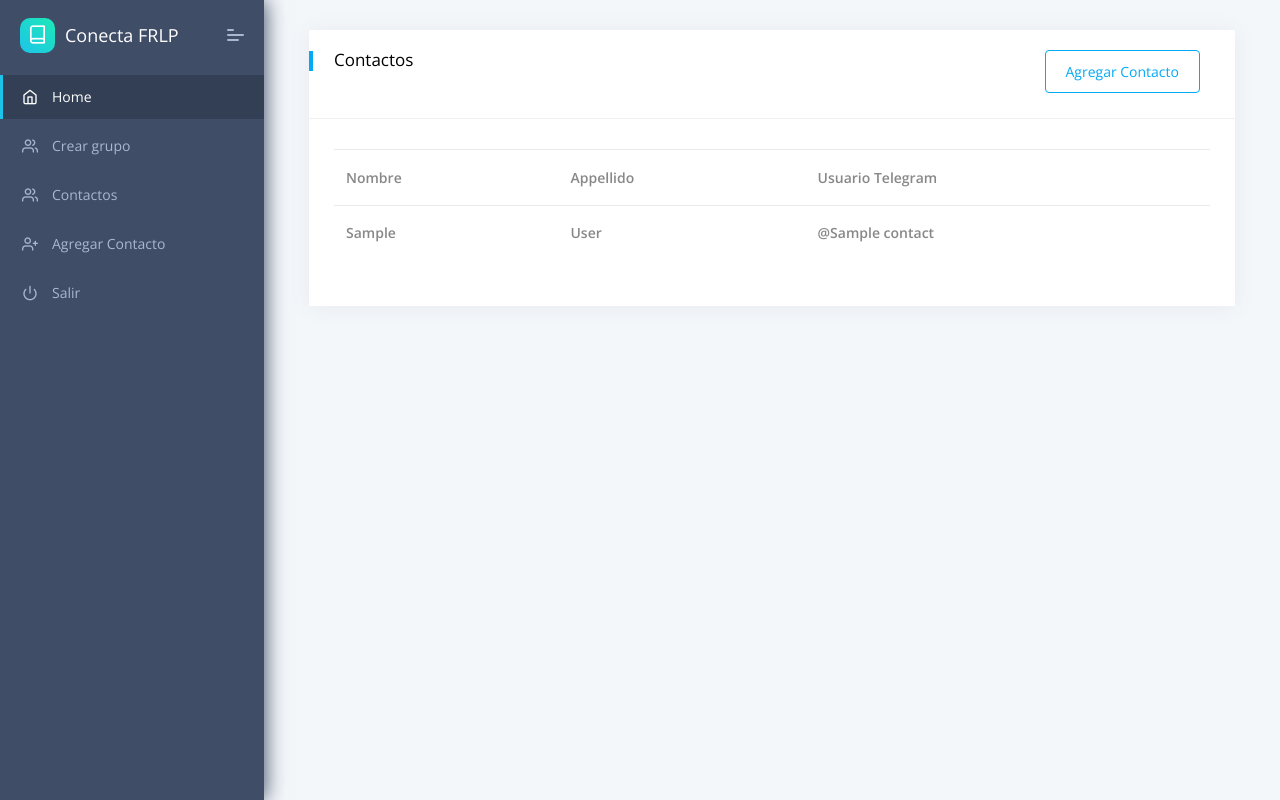
After one commit to diegomeretta/conectafrlp, a Django app: page /getcontacts in a window 1280 px wide. The commit adds this page. Run offline with Django 3.2, Linux system fonts and the light colour scheme; a user stored in the database is signed in; tables that the repository leaves empty hold one stand-in row (values such as "Sample post"); lists and menus that the app fills with data are empty; some libraries are stand-ins or nearby versions.

Commit message:
feature: added details to add contacts implementation. added get contacts screen

```diff
--- a/app/fixtures/contact-rol.json
+++ b/app/fixtures/contact-rol.json
@@ -4,7 +4,7 @@
       "pk": 1,
       "fields": {
         "name": "Profesor",
-        "description": "Profesor a cargo de la catedra"
+        "description": "Profesor"
       }
     },
     {
--- a/app/forms.py
+++ b/app/forms.py
@@ -1,4 +1,4 @@
-from django.forms import ModelForm, TextInput
+from django.forms import ModelForm, TextInput, Select
 from .models import Usuario, Group, Contact
 
 class AltaUsuarioForm(ModelForm):
@@ -43,5 +43,9 @@ class CreateContactForm(ModelForm):
             'last_name': TextInput(attrs={
                 "placeholder" : "Apellido",
                 "class": "form-control"
+            }),
+            'contact_rol': Select(attrs={
+                "placeholder" : "ses",
+                "class": "form-control"
             })
         }
--- a/app/models.py
+++ b/app/models.py
@@ -4,21 +4,6 @@ class Usuario(models.Model):
     username = models.CharField(max_length=32)
     api_id = models.CharField(max_length=32)
     api_hash = models.CharField(max_length=32)
-
-class Contact(models.Model):
-    # Fields
-    first_name = models.CharField(max_length=50)
-    last_name = models.CharField(max_length=50)
-    name = models.CharField(max_length=100, primary_key=True)
-    email = models.EmailField
-
-    # Metadata
-    class Meta:
-        ordering = ['first_name', 'last_name', 'name']
-
-    # Methods
-    def __str__(self):
-        return self.name
 
 class Rol(models.Model):
     # Fields
@@ -32,12 +17,23 @@ class Rol(models.Model):
 
     # Methods
     def __str__(self):
+        return self.description
+
+class Contact(models.Model):
+    # Fields
+    first_name = models.CharField(max_length=50)
+    last_name = models.CharField(max_length=50)
+    name = models.CharField(max_length=100, primary_key=True)
+    email = models.EmailField
+    contact_rol = models.ForeignKey(Rol, on_delete=models.CASCADE, default=2)
+
+    # Metadata
+    class Meta:
+        ordering = ['first_name', 'last_name']
+
+    # Methods
+    def __str__(self):
         return self.name
-
-class ContactRol(models.Model):
-    # Fields
-    contact_name = models.ForeignKey(Contact, on_delete=models.CASCADE)
-    rol_id = models.ForeignKey(Rol, on_delete=models.CASCADE)
 
 class Group(models.Model):
     # Fields
--- a/app/urls.py
+++ b/app/urls.py
@@ -19,4 +19,5 @@ urlpatterns = [
     path('solicitarkeys', views.solicitar_keys, name='solicitarkeys'),
     path('creategroup', views.create_group, name='creategroup'),
     path('createcontact', views.create_contact, name='createcontact'),
+    path('getcontacts', views.get_contacts, name='getcontacts'),
 ]
--- a/app/views.py
+++ b/app/views.py
@@ -87,11 +87,15 @@ def create_contact(request):
             contact = form.save(commit=False)
             contact.save()
 
-            return redirect('/')
+            return redirect('/getcontacts')
         else:
             form = CreateContactForm()
 
-        return render(request, 'create-contact.html', {'form':form})
+        return render(request, 'create-contact.html', { 'form' : form })
     elif request.method == "GET":
         form = CreateContactForm(request.POST or None)
-        return render(request, "create-contact.html", { 'form' : form})
+        return render(request, "create-contact.html", { 'form' : form })
+
+@login_required(login_url="/login/")
+def get_contacts(request):
+    return render(request, "get-contacts.html", {'contacts' : Contact.objects.all() })
--- /dev/null
+++ b/core/templates/get-contacts.html
@@ -0,0 +1,57 @@
+{% extends "layouts/base.html" %}
+
+{% block title %} Crear grupo {% endblock %}
+
+<!-- Specific CSS goes HERE -->
+{% block stylesheets %}{% endblock stylesheets %}
+
+{% block content %}
+
+    <div class="pcoded-content">
+        <div class="pcoded-inner-content">
+            <!-- [ breadcrumb ] start -->
+
+            <!-- [ breadcrumb ] end -->
+            <div class="main-body">
+                <div class="page-wrapper">
+                    <!-- [ Main Content ] start -->
+                    <div class="col-xl-12">
+                        <div class="card">
+                            <div class="card-header">
+                                <h5>Contactos</h5>
+                                <a class="btn btn-outline-primary" href="createcontact" title="btn btn-outline-primary" style="float: right;" data-toggle="tooltip">Agregar Contacto</a>
+                            </div>
+                            <div class="card-block table-border-style">
+                                <div class="table-responsive">
+                                    <table class="table table-hover">
+                                        <thead>
+                                            <tr>
+                                                <th>Nombre</th>
+                                                <th>Appellido</th>
+                                                <th>Usuario Telegram</th>
+                                            </tr>
+                                        </thead>
+                                        <tbody>
+                                        {% for contact in contacts %}
+                                            <tr>
+                                                <th>{{contact.first_name}}</th>
+                                                <th>{{contact.last_name}}</th>
+                                                <th>@{{contact.name}}</th>
+                                            </tr>
+                                        {% endfor %}
+                                        </tbody>
+                                    </table>
+                                </div>
+                            </div>
+                        </div>
+                    </div>
+                    <!-- [ Main Content ] end -->
+                </div>
+            </div>
+        </div>
+    </div>
+
+{% endblock content %}
+
+<!-- Specific Page JS goes HERE  -->
+{% block javascripts %}{% endblock javascripts %}
--- a/core/templates/includes/navigation-menu.html
+++ b/core/templates/includes/navigation-menu.html
@@ -26,9 +26,17 @@
                         </a>
                     </li>
                     <li data-username="Disabled Menu" class="nav-item">
+                        <a href="getcontacts" class="nav-link">
+                            <span class="pcoded-micon">
+                                <i class="feather icon-users"></i>
+                            </span>
+                            <span class="pcoded-mtext">Contactos</span>
+                        </a>
+                    </li>
+                    <li data-username="Disabled Menu" class="nav-item">
                         <a href="createcontact" class="nav-link">
                             <span class="pcoded-micon">
-                                <i class="feather icon-users"></i>
+                                <i class="feather icon-user-plus"></i>
                             </span>
                             <span class="pcoded-mtext">Agregar Contacto</span>
                         </a>
```
Also changed, not shown: core/templates/create-contact.html (+6 -3 lines).
